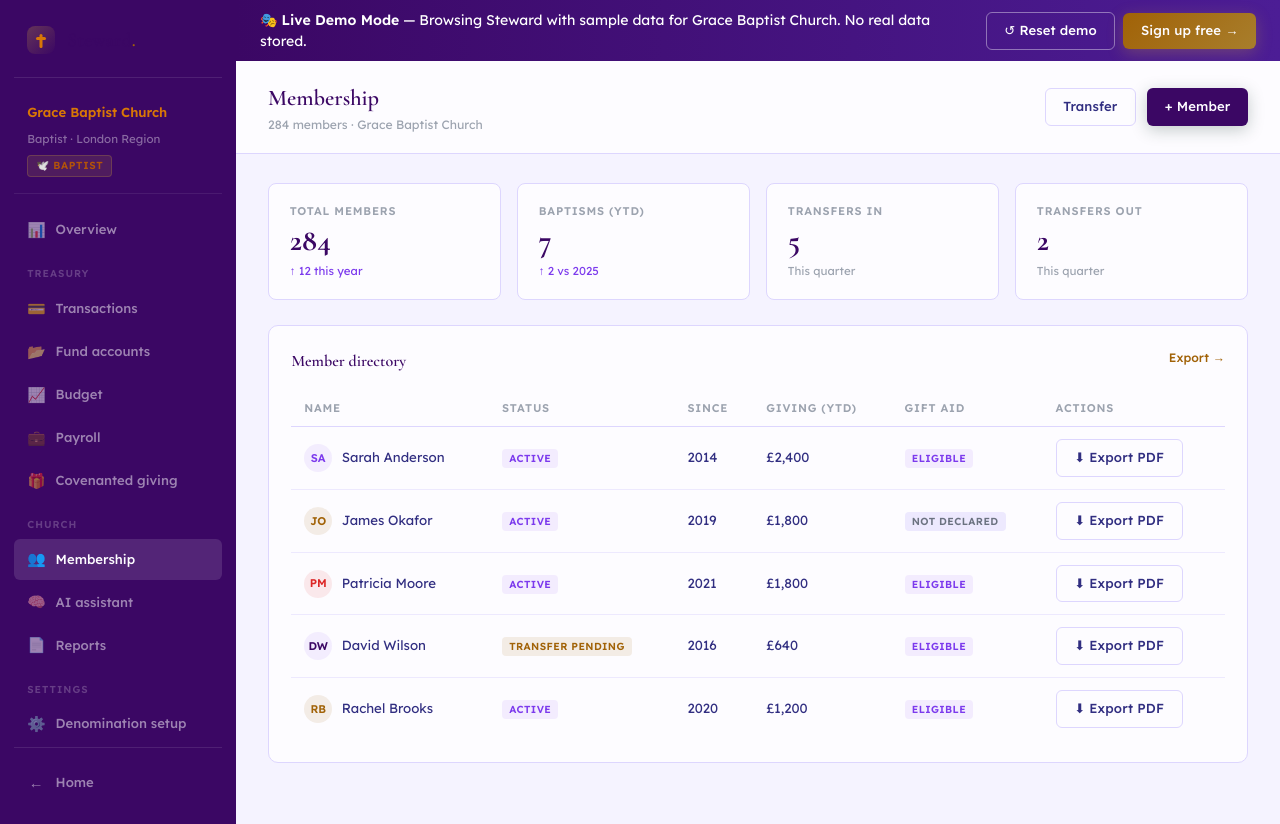
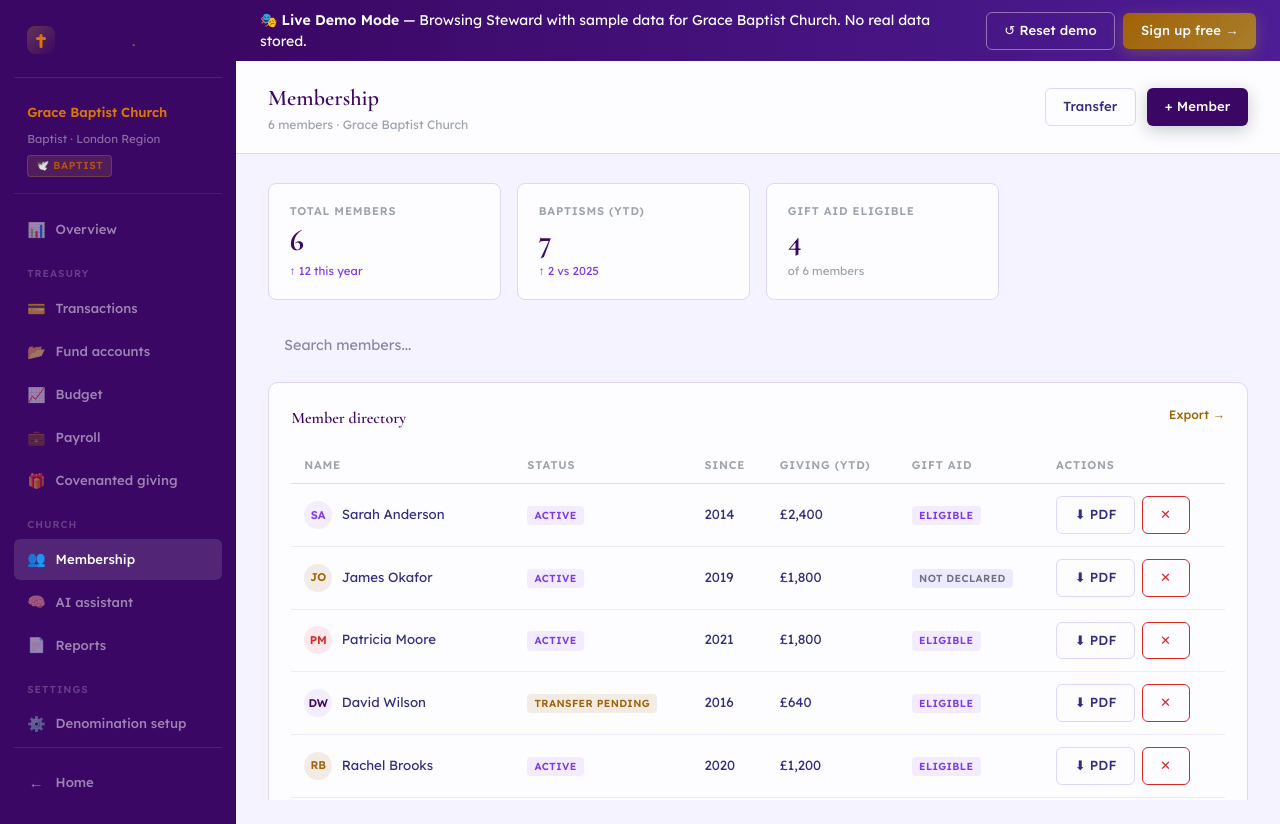
Before and after one commit to jatiopou-dev/Steward-MVP, a Next.js app: page /demo/members in a window 1280 px wide. Built offline with nearby package versions, Linux system fonts and the light colour scheme.

Commit message:
feat: wire demo members to context, add delete

```diff
--- a/src/app/demo/members/page.tsx
+++ b/src/app/demo/members/page.tsx
@@ -1,54 +1,133 @@
 "use client";
-import React from "react";
+import React, { useState } from "react";
 import Topbar from "@/components/dashboard/Topbar";
+import { useDemoState, Member } from "@/contexts/DemoStateContext";
 
 export default function DemoMembers() {
-  const members = [
-    { initials: "SA", name: "Sarah Anderson", bg: "var(--sage-bg)", color: "var(--sage)", status: "Active", statusCls: "chip-sage", since: 2014, giving: "£2,400", giftAid: "Eligible", giftAidCls: "chip-sage" },
-    { initials: "JO", name: "James Okafor", bg: "var(--gold-bg)", color: "var(--gold)", status: "Active", statusCls: "chip-sage", since: 2019, giving: "£1,800", giftAid: "Not declared", giftAidCls: "chip-stone" },
-    { initials: "PM", name: "Patricia Moore", bg: "var(--rust-bg)", color: "var(--rust)", status: "Active", statusCls: "chip-sage", since: 2021, giving: "£1,800", giftAid: "Eligible", giftAidCls: "chip-sage" },
-    { initials: "DW", name: "David Wilson", bg: "var(--sage-bg)", color: "var(--forest)", status: "Transfer pending", statusCls: "chip-gold", since: 2016, giving: "£640", giftAid: "Eligible", giftAidCls: "chip-sage" },
-    { initials: "RB", name: "Rachel Brooks", bg: "var(--gold-bg)", color: "var(--gold)", status: "Active", statusCls: "chip-sage", since: 2020, giving: "£1,200", giftAid: "Eligible", giftAidCls: "chip-sage" },
-  ];
+  const { state, dispatch } = useDemoState();
+  const [search, setSearch] = useState("");
+  const [showAdd, setShowAdd] = useState(false);
+  const [selected, setSelected] = useState<Member | null>(null);
+  const [form, setForm] = useState({ name: "", since: new Date().getFullYear().toString(), giving: "", giftAid: false });
+
+  const filtered = state.members.filter(m => m.name.toLowerCase().includes(search.toLowerCase()));
+  const eligibleCount = state.members.filter(m => m.giftAid).length;
+
+  const addMember = () => {
+    if (!form.name) return;
+    const initials = form.name.split(" ").map((p: string) => p[0]).join("").toUpperCase().slice(0, 2);
+    const pence = Math.round(parseFloat(form.giving || "0") * 100);
+    dispatch({
+      type: "ADD_MEMBER",
+      member: {
+        id: Date.now(), initials, name: form.name, bg: "var(--sage-bg)", color: "var(--forest)",
+        status: "Active", statusCls: "chip-sage", since: parseInt(form.since),
+        giving: form.giving ? `£${parseFloat(form.giving).toFixed(0)}` : "—", pence,
+        giftAid: form.giftAid,
+      },
+    });
+    setForm({ name: "", since: new Date().getFullYear().toString(), giving: "", giftAid: false });
+    setShowAdd(false);
+  };
 
   return (
     <>
       <Topbar
         title="Membership"
-        subtitle="284 members · Grace Baptist Church"
-        actions={
-          <>
-            <button className="btn btn-outline btn-sm">Transfer</button>
-            <button className="btn btn-forest btn-sm">+ Member</button>
-          </>
-        }
+        subtitle={`${state.members.length} members · Grace Baptist Church`}
+        actions={<>
+          <button className="btn btn-outline btn-sm">Transfer</button>
+          <button className="btn btn-forest btn-sm" onClick={() => setShowAdd(true)}>+ Member</button>
+        </>}
       />
       <div className="content">
         <div className="kpi-row">
-          <div className="kpi"><div className="kpi-lbl">Total members</div><div className="kpi-val">284</div><div className="kpi-meta up">↑ 12 this year</div></div>
+          <div className="kpi"><div className="kpi-lbl">Total members</div><div className="kpi-val">{state.members.length}</div><div className="kpi-meta up">↑ 12 this year</div></div>
           <div className="kpi"><div className="kpi-lbl">Baptisms (YTD)</div><div className="kpi-val">7</div><div className="kpi-meta up">↑ 2 vs 2025</div></div>
-          <div className="kpi"><div className="kpi-lbl">Transfers in</div><div className="kpi-val">5</div><div className="kpi-meta neutral">This quarter</div></div>
-          <div className="kpi"><div className="kpi-lbl">Transfers out</div><div className="kpi-val">2</div><div className="kpi-meta neutral">This quarter</div></div>
+          <div className="kpi"><div className="kpi-lbl">Gift Aid eligible</div><div className="kpi-val">{eligibleCount}</div><div className="kpi-meta neutral">of {state.members.length} members</div></div>
         </div>
+
+        <div style={{ display: "flex", gap: "1rem", marginBottom: "1rem" }}>
+          <input value={search} onChange={e => setSearch(e.target.value)} placeholder="Search members..." style={{ flex: 1, padding: "0.6rem 1rem", borderRadius: "8px", border: "1px solid var(--border)", background: "var(--bg)", fontSize: "0.9rem" }} />
+        </div>
+
         <div className="card">
           <div className="card-head"><div className="card-title">Member directory</div><div className="card-link">Export →</div></div>
           <table className="tbl">
             <thead><tr><th>Name</th><th>Status</th><th>Since</th><th>Giving (YTD)</th><th>Gift Aid</th><th>Actions</th></tr></thead>
             <tbody>
-              {members.map((m, i) => (
-                <tr key={i}>
+              {filtered.map(m => (
+                <tr key={m.id} style={{ cursor: "pointer" }} onClick={() => setSelected(m)}>
                   <td><div style={{ display: "flex", alignItems: "center", gap: ".6rem" }}><div className="avatar" style={{ background: m.bg, color: m.color }}>{m.initials}</div>{m.name}</div></td>
                   <td><div className={`chip ${m.statusCls}`}>{m.status}</div></td>
                   <td>{m.since}</td>
                   <td>{m.giving}</td>
-                  <td><div className={`chip ${m.giftAidCls}`}>{m.giftAid}</div></td>
-                  <td><button className="btn btn-outline btn-sm">⬇ Export PDF</button></td>
+                  <td><div className={`chip ${m.giftAid ? "chip-sage" : "chip-stone"}`}>{m.giftAid ? "Eligible" : "Not declared"}</div></td>
+                  <td onClick={e => e.stopPropagation()}>
+                    <div style={{ display: "flex", gap: "0.4rem" }}>
+                      <button className="btn btn-outline btn-sm">⬇ PDF</button>
+                      <button
+                        className="btn btn-outline btn-sm"
+                        style={{ color: "var(--rust)", borderColor: "var(--rust)" }}
+                        onClick={() => dispatch({ type: "DELETE_MEMBER", id: m.id })}
+                      >✕</button>
+                    </div>
+                  </td>
                 </tr>
               ))}
             </tbody>
           </table>
         </div>
       </div>
+
+      {selected && (
+        <div style={{ position: "fixed", inset: 0, background: "rgba(0,0,0,0.4)", display: "flex", alignItems: "center", justifyContent: "flex-end", zIndex: 1000 }} onClick={() => setSelected(null)}>
+          <div className="card" style={{ width: 360, height: "100%", borderRadius: "16px 0 0 16px", overflowY: "auto", padding: "2rem" }} onClick={e => e.stopPropagation()}>
+            <div style={{ display: "flex", alignItems: "center", gap: "1rem", marginBottom: "1.5rem" }}>
+              <div className="avatar" style={{ background: selected.bg, color: selected.color, width: 52, height: 52, fontSize: "1.2rem" }}>{selected.initials}</div>
+              <div>
+                <div style={{ fontWeight: 700, fontSize: "1.1rem" }}>{selected.name}</div>
+                <div className={`chip ${selected.statusCls}`} style={{ marginTop: 4 }}>{selected.status}</div>
+              </div>
+            </div>
+            <div className="setting-row"><div className="setting-label">Member since</div><strong>{selected.since}</strong></div>
+            <div className="setting-row"><div className="setting-label">Giving (YTD)</div><strong>{selected.giving}</strong></div>
+            <div className="setting-row"><div className="setting-label">Gift Aid</div><strong>{selected.giftAid ? "✅ Eligible" : "❌ Not declared"}</strong></div>
+            <div className="setting-row"><div className="setting-label">Years of membership</div><strong>{new Date().getFullYear() - selected.since} years</strong></div>
+            <div style={{ marginTop: "1.5rem" }}>
+              <div className="card-title" style={{ marginBottom: "0.75rem" }}>Giving history</div>
+              {["Jan", "Feb", "Mar", "Apr"].map((mo, i) => {
+                const pct = [72, 85, 91, 100][i];
+                return (
+                  <div key={mo} style={{ marginBottom: "0.5rem" }}>
+                    <div style={{ display: "flex", justifyContent: "space-between", fontSize: "0.82rem", marginBottom: 2 }}>
+                      <span>{mo} 2026</span><span>£{Math.round(selected.pence / 100 / 4)} / mo</span>
+                    </div>
+                    <div className="fund-bar"><div className="fund-fill" style={{ width: `${pct}%`, background: "var(--forest)" }}></div></div>
+                  </div>
+                );
+              })}
+            </div>
+            <button className="btn btn-outline" style={{ width: "100%", marginTop: "1.5rem" }} onClick={() => setSelected(null)}>Close</button>
+          </div>
+        </div>
+      )}
+
+      {showAdd && (
+        <div style={{ position: "fixed", inset: 0, background: "rgba(0,0,0,0.45)", display: "flex", alignItems: "center", justifyContent: "center", zIndex: 1000 }}>
+          <div className="card" style={{ width: 400, padding: "2rem", display: "flex", flexDirection: "column", gap: "1rem" }}>
+            <div className="card-title">Add New Member</div>
+            <div className="form-grp"><label>Full name</label><input value={form.name} onChange={e => setForm(f => ({ ...f, name: e.target.value }))} placeholder="e.g. John Smith" style={{ width: "100%", padding: "0.6rem", borderRadius: "8px", border: "1px solid var(--border)", background: "var(--bg)" }} /></div>
+            <div className="form-grp"><label>Member since (year)</label><input type="number" value={form.since} onChange={e => setForm(f => ({ ...f, since: e.target.value }))} style={{ width: "100%", padding: "0.6rem", borderRadius: "8px", border: "1px solid var(--border)", background: "var(--bg)" }} /></div>
+            <div className="form-grp"><label>Annual giving (£)</label><input type="number" value={form.giving} onChange={e => setForm(f => ({ ...f, giving: e.target.value }))} placeholder="0" style={{ width: "100%", padding: "0.6rem", borderRadius: "8px", border: "1px solid var(--border)", background: "var(--bg)" }} /></div>
+            <div style={{ display: "flex", alignItems: "center", gap: "0.75rem" }}><input type="checkbox" id="ga" checked={form.giftAid} onChange={e => setForm(f => ({ ...f, giftAid: e.target.checked }))} /><label htmlFor="ga">Gift Aid declaration signed</label></div>
+            <div style={{ display: "flex", gap: "0.75rem" }}>
+              <button className="btn btn-forest" style={{ flex: 1 }} onClick={addMember}>Add Member</button>
+              <button className="btn btn-outline" style={{ flex: 1 }} onClick={() => setShowAdd(false)}>Cancel</button>
+            </div>
+          </div>
+        </div>
+      )}
     </>
   );
 }
```
